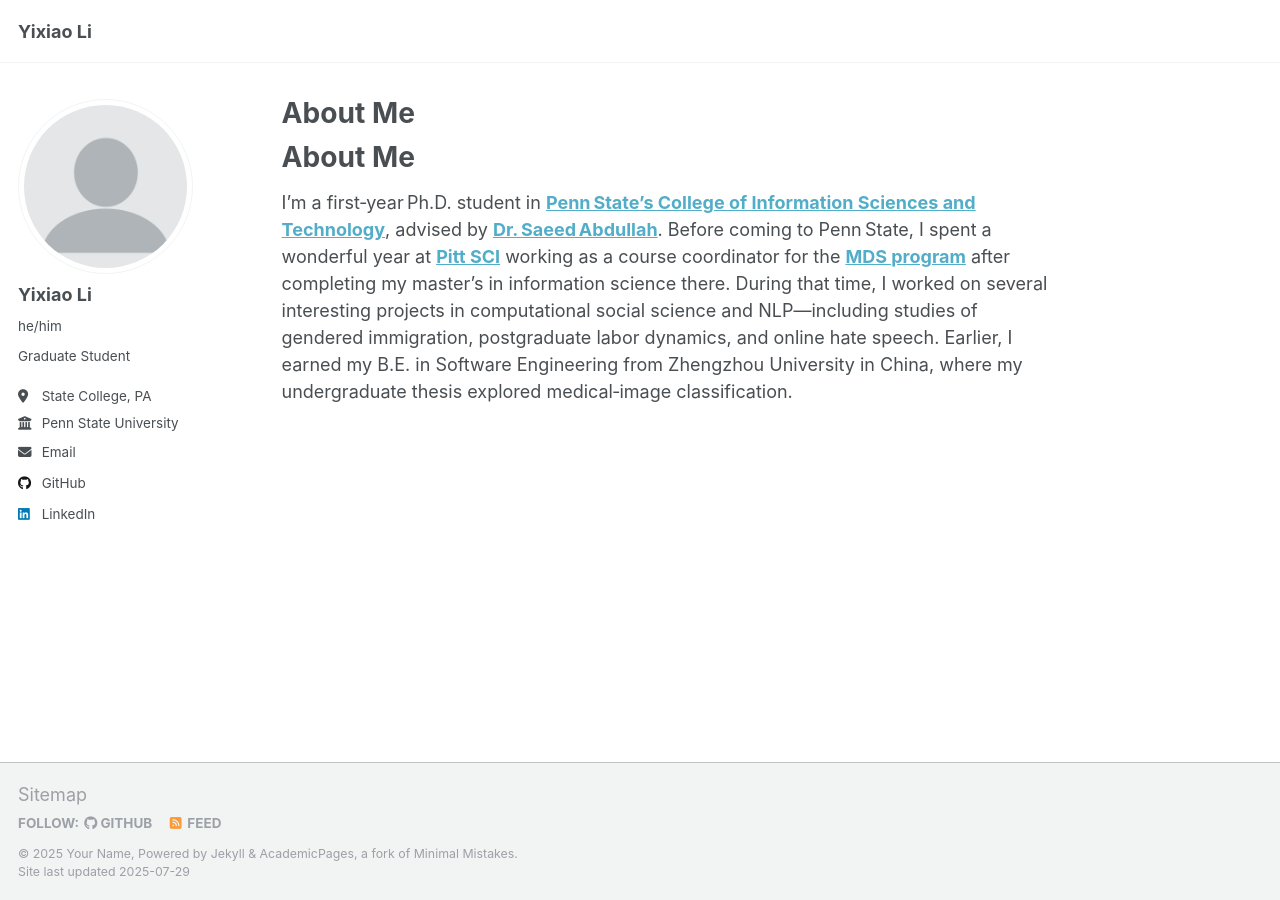
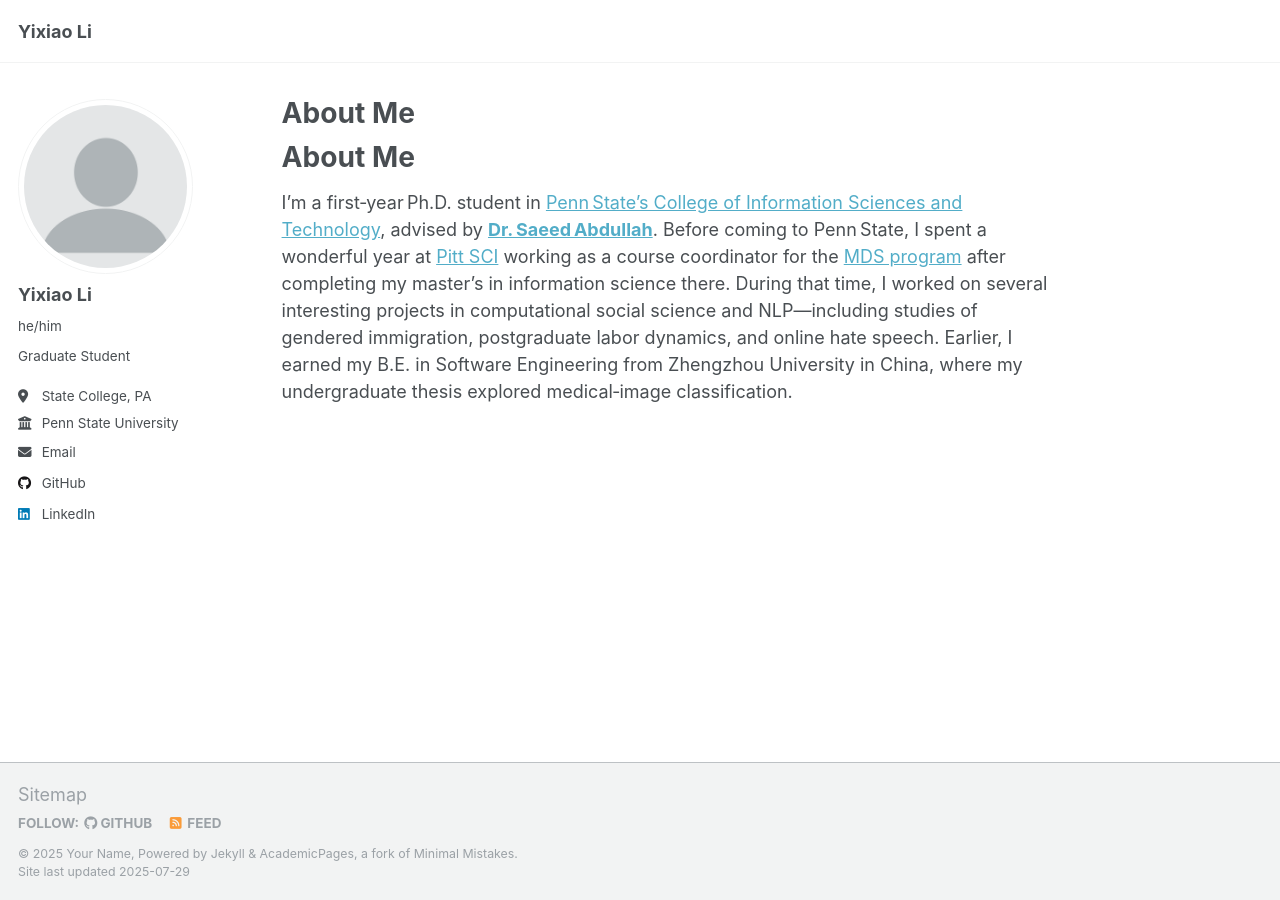
Before and after one commit to yixiaoll/yixiaoll.github.io, a Jekyll site: the page built from _pages/about.md, in a window 1280 px wide. Built offline with Jekyll 4.4.1, drawn with Linux system fonts in a browser that asks for light colours; our own code applies the rules of GitHub Pages for plain Markdown files; a script that is not in the unit is left out.

```diff
--- a/_pages/about.md
+++ b/_pages/about.md
@@ -1,6 +1,6 @@
 About Me
 ======
-I’m a first‑year Ph.D. student in **[Penn State’s College of Information Sciences and Technology](https://ist.psu.edu/)**, advised by **[Dr. Saeed Abdullah](https://saeedabdullah.com/)**. Before coming to Penn State, I spent a wonderful year at **[Pitt SCI](https://www.sci.pitt.edu/)** working as a course coordinator for the **[MDS program](https://www.sci.pitt.edu/academics/masters-degrees/data-science)** after completing my master’s in information science there. During that time, I worked on several interesting projects in computational social science and NLP—including studies of gendered immigration, postgraduate labor dynamics, and online hate speech. Earlier, I earned my B.E. in Software Engineering from Zhengzhou University in China, where my undergraduate thesis explored medical‑image classification.
+I’m a first‑year Ph.D. student in [Penn State’s College of Information Sciences and Technology](https://ist.psu.edu/), advised by **[Dr. Saeed Abdullah](https://saeedabdullah.com/)**. Before coming to Penn State, I spent a wonderful year at [Pitt SCI](https://www.sci.pitt.edu/) working as a course coordinator for the [MDS program](https://www.sci.pitt.edu/academics/masters-degrees/data-science) after completing my master’s in information science there. During that time, I worked on several interesting projects in computational social science and NLP—including studies of gendered immigration, postgraduate labor dynamics, and online hate speech. Earlier, I earned my B.E. in Software Engineering from Zhengzhou University in China, where my undergraduate thesis explored medical‑image classification.
 
 <!--
 ---
```
